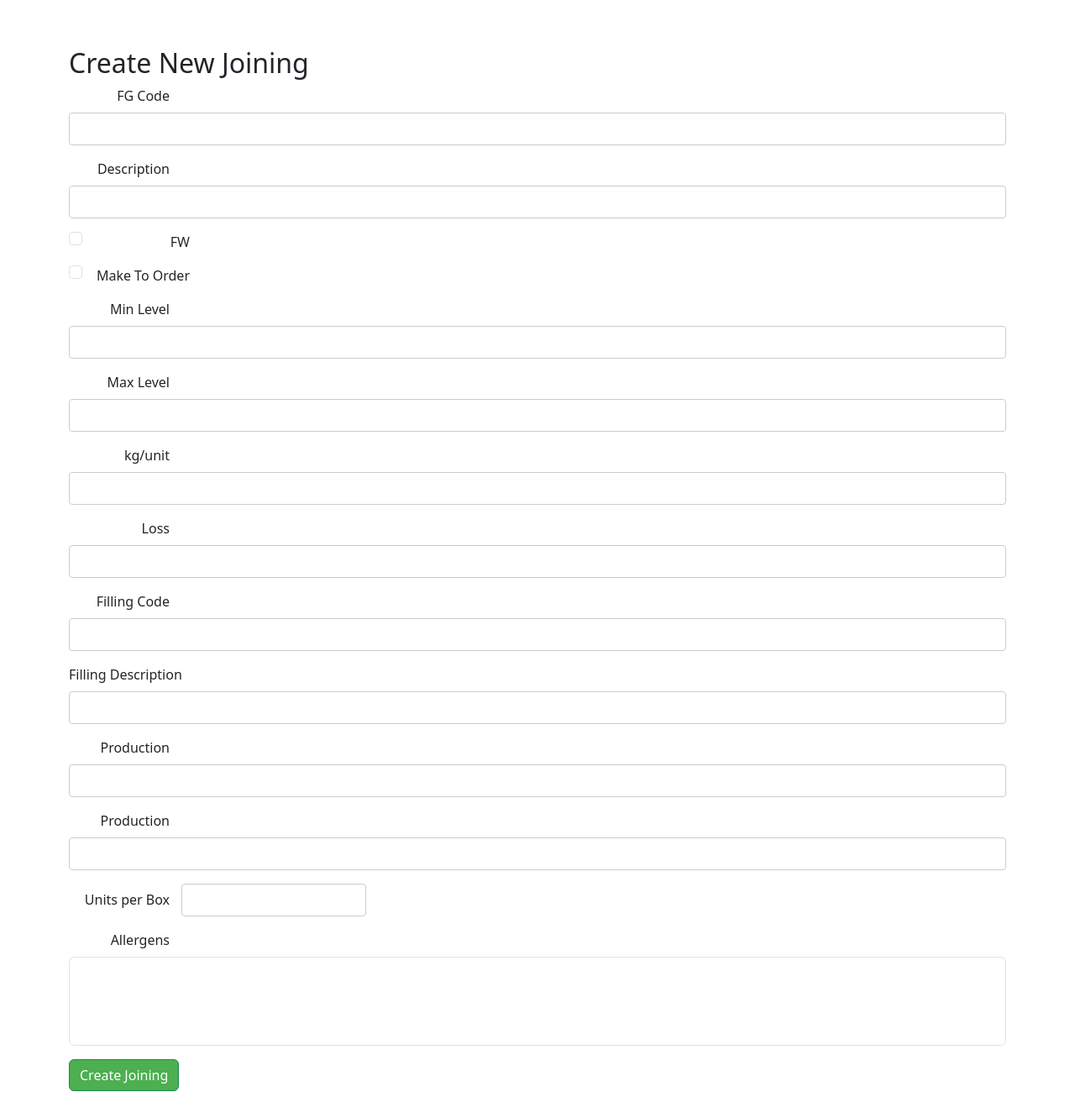
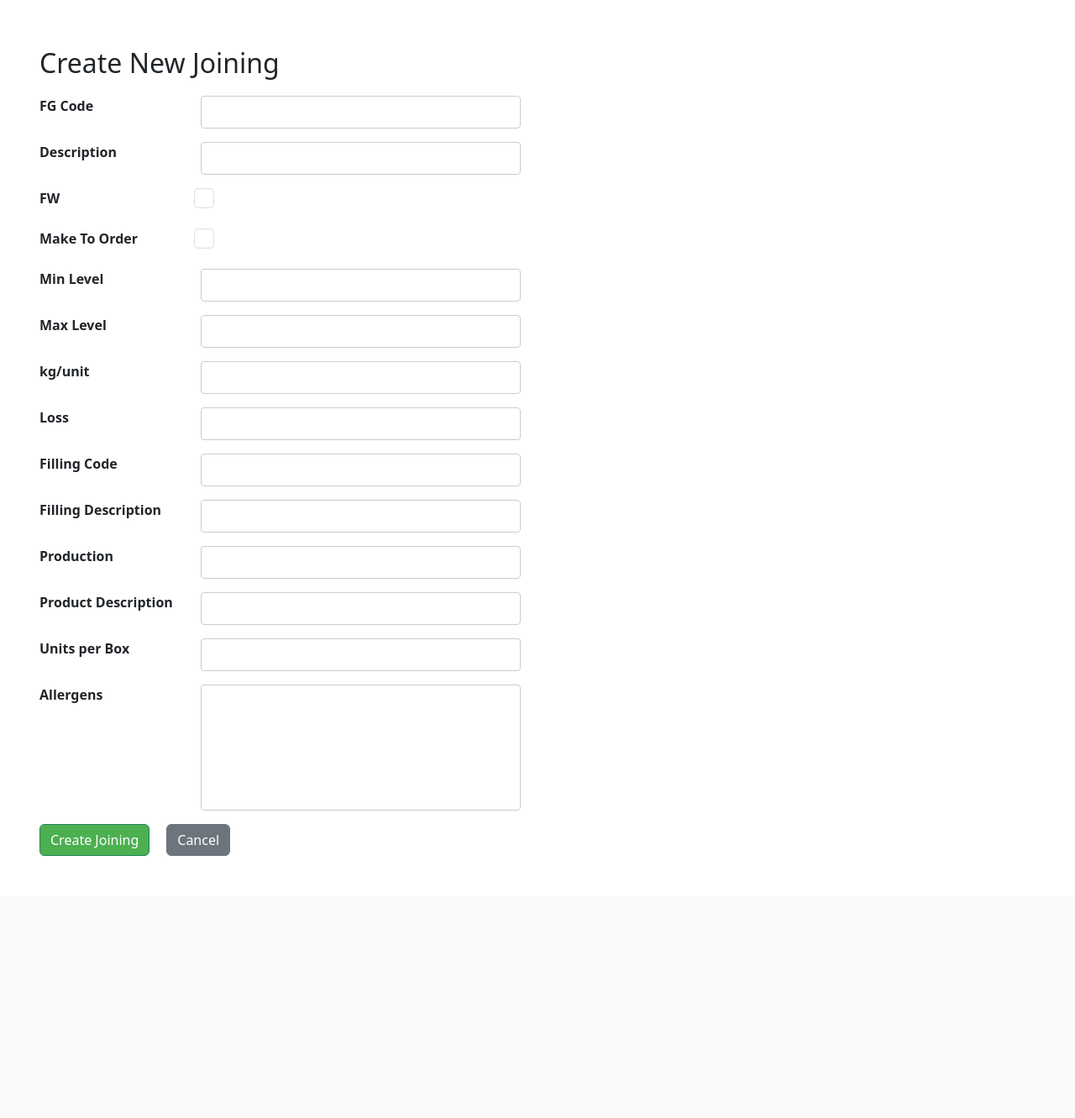
Before and after one commit to sanjaykhadka-german/GB-APP, a Flask app: page /joining_create in a window 1280 px wide. Shown: the part 128-1459 px from the top of the page at 84% size. After the commit the page ends 1147 px from the top, so only its background shows below. Run offline with Flask 3, Linux system fonts and the light colour scheme; lists and menus that the app fills with data are empty; parts of the project's set-up code (start-up, migrations or seed data) failed here and were passed over.

```diff
--- a/controllers/soh_controller.py
+++ b/controllers/soh_controller.py
@@ -33,6 +33,7 @@ def soh_upload():
 
         file = request.files['file']
         sheet_name = request.form.get('sheet_name', '').strip() or 'SOH'
+        form_week_commencing = request.form.get('week_commencing', '').strip()
 
         if file.filename == '':
             flash("No file selected!", "danger")
@@ -53,17 +54,13 @@ def soh_upload():
                 df = pd.read_csv(temp_path)
             else:
                 with pd.ExcelFile(temp_path) as excel_file:
-                    print("Available sheets:", excel_file.sheet_names)
+
                     if sheet_name not in excel_file.sheet_names:
                         flash(f"Sheet '{sheet_name}' not found in the Excel file. Available sheets: {', '.join(excel_file.sheet_names)}", "danger")
                         return render_template('soh/upload.html', current_page="soh")
                     df = pd.read_excel(excel_file, sheet_name=sheet_name)
 
             df.columns = df.columns.str.strip()
-
-            print("DataFrame columns:", df.columns.tolist())
-            print("Full DataFrame content:\n", df.to_string())
-            print("DataFrame sample data:", df.head().to_dict())
 
             required_columns = ['Week Commencing', 'FG Code', 'Description', 'Soh_dispatch_Box', 'Soh_dispatch_Unit', 'Soh_packing_Box', 'Soh_packing_Unit', 'Soh_total_Box', 'Soh_total_Unit']
             missing_columns = [col for col in required_columns if col not in df.columns]
@@ -74,6 +71,15 @@ def soh_upload():
             numeric_columns = ['Soh_dispatch_Box', 'Soh_dispatch_Unit', 'Soh_packing_Box', 'Soh_packing_Unit', 'Soh_total_Box', 'Soh_total_Unit']
             for col in numeric_columns:
                 df[col] = pd.to_numeric(df[col], errors='coerce').fillna(0.0)
+
+                # Parse form week_commencing if provided
+            form_week_commencing_date = None
+            if form_week_commencing:
+                try:
+                    form_week_commencing_date = datetime.strptime(form_week_commencing, '%d-%m-%Y').date()
+                except ValueError:
+                    flash(f"Invalid Week Commencing date format: {form_week_commencing}. Expected format: DD-MM-YYYY.", "danger")
+                    return render_template('soh/upload.html', current_page="soh")
 
             for _, row in df.iterrows():
                 print("Processing row:", row.to_dict())
@@ -86,7 +92,7 @@ def soh_upload():
                         if pd.notnull(value) and value != '':
                             return float(value)
                         return 0.0
-                    except (ValueError, TypeError) as e:
+                    except (ValueError, TypeError):
                         print(f"Error converting value '{value}' to float: {e}")
                         return 0.0
 
@@ -97,25 +103,29 @@ def soh_upload():
                 soh_total_boxes = safe_float(row['Soh_total_Box'])
                 soh_total_units = safe_float(row['Soh_total_Unit'])
 
-                # Handle week_commencing
-                week_commencing = None
-                if pd.notnull(row['Week Commencing']):
+                # Use form_week_commencing if provided, else parse from file
+                week_commencing = form_week_commencing_date
+                if not week_commencing and pd.notnull(row['Week Commencing']):
                     try:
                         week_commencing_val = row['Week Commencing']
                         if isinstance(week_commencing_val, pd.Timestamp):
-                            week_commencing_str = week_commencing_val.date()
+                            week_commencing = week_commencing_val.date()
                         else:
                             week_commencing_str = str(week_commencing_val).strip()
-                            try:
-                            # Try DD-MM-YYYY format first
-                                week_commencing = datetime.strptime(week_commencing_str, '%d-%m-%Y').date()
-                            except ValueError:
-                                week_commencing = pd.to_datetime(week_commencing_str).date()
+                            # try multiple date formats
+                            for fmt in ['%d-%m-%Y', '%Y-%m-%d', '%d/%m/%Y', '%Y/%m/%d']:
+                                try:
+                                    week_commencing = datetime.strptime(week_commencing_str, fmt).date()
+                                    break
+                                except ValueError:
+                                    continue
+                            else:
+                                flash(f"Invalid Week Commencing date format in file: {week_commencing_str}. Expected formats: DD-MM-YYYY, YYYY-MM-DD, DD/MM/YYYY, or YYYY/MM/DD.", "danger")
+                                continue
 
                     except (ValueError, TypeError) as e:
-                        print(f"Error converting Week Commencing '{row['Week Commencing']}' to date: {e}")
+                        flash(f"Error converting Week Commencing '{row['Week Commencing']}' to date: {str(e)}","danager")
 
-                        flash(f"Invalid Week Commencing date format: {row['Week Commencing']}. Expected format: DD-MM-YYYY or YYYY-MM-DD.", "danger")
                         continue
 
                 fg = Joining.query.filter_by(fg_code=fg_code).first()
@@ -131,9 +141,9 @@ def soh_upload():
                     packing_units
                 )
 
-                print(f"FG Code: {fg_code}, Dispatch Boxes: {dispatch_boxes}, Dispatch Units: {dispatch_units}, "
-                      f"Packing Boxes: {packing_boxes}, Packing Units: {packing_units}, "
-                      f"Total Boxes: {soh_total_boxes_calc}, Total Units: {soh_total_units_calc}")
+                # print(f"FG Code: {fg_code}, Dispatch Boxes: {dispatch_boxes}, Dispatch Units: {dispatch_units}, "
+                #       f"Packing Boxes: {packing_boxes}, Packing Units: {packing_units}, "
+                #       f"Total Boxes: {soh_total_boxes_calc}, Total Units: {soh_total_units_calc}")
 
                 with db.session.no_autoflush:
                     soh = SOH.query.filter_by(fg_code=fg_code, week_commencing=week_commencing).first()
@@ -179,7 +189,7 @@ def soh_upload():
                         success, message = update_packing_entry(
                             fg_code=fg_code,
                             description=description,
-                            packing_date=week_commencing, # date.today(), # packng_date is set to today
+                            packing_date=week_commencing,
                             special_order_kg=0.0,
                             avg_weight_per_unit=avg_weight_per_unit,
                             soh_requirement_units_week=0,
@@ -187,12 +197,6 @@ def soh_upload():
                             week_commencing=week_commencing
                         )
                         if success:
-                            # update the production entry
-                            # update_production_entry(
-                            #     packing.packing_date, joining.filling_code, joining)
-                            print(f"Updated Packing for {fg_code}: {message}")
-                        else:
-                            print(f"Failed to update Packing for {fg_code}: {message}")
                             flash(message, "warning")
 
             flash("SOH data uploaded and updated successfully!", "success")
@@ -211,7 +215,7 @@ def soh_upload():
                 except PermissionError as e:
                     print(f"Warning: Could not delete temporary file {temp_path}: {e}")
 
-        return redirect(url_for('soh.soh_list'))
+        #return redirect(url_for('soh.soh_list'))
 
     return render_template('soh/upload.html', current_page="soh")
 
@@ -235,7 +239,7 @@ def soh_list():
         if search_week_commencing:
             try:
                 week_commencing_date = datetime.strptime(search_week_commencing, '%Y-%m-%d').date()
-                sohs_query = sohs_query.filter((SOH.week_commencing == week_commencing_date) | (SOH.week_commencing.is_(None)))
+                sohs_query = sohs_query.filter(SOH.week_commencing == week_commencing_date)
             except ValueError as e:
                 flash(f"Invalid Week Commencing date format: {str(e)}", "danger")
                 #return redirect(request.url)
@@ -251,10 +255,8 @@ def soh_list():
         sohs = sohs_query.all()
 
         for soh in sohs:
-            if soh.week_commencing:
-                soh.week_commencing = soh.week_commencing.strftime('%d-%m-%Y')
-            if soh.edit_date:
-                soh.edit_date = soh.edit_date.strftime('%d-%m-%Y %H:%M:%S')
+            soh.week_commencing_str = soh.week_commencing.strftime('%d-%m-%Y') if soh.week_commencing else ''
+            soh.edit_date_str = soh.edit_date.strftime('%d-%m-%Y %H:%M:%S') if soh.edit_date else ''
 
     except Exception as e:
         flash(f"Error fetching SOH list: {str(e)}", "danger")
@@ -368,9 +370,9 @@ def soh_edit(id):
             if week_commencing:
                 try:
                     try:
+                        week_commencing_date = datetime.strptime(week_commencing, '%Y-%m-%d').date()
+                    except ValueError:
                         week_commencing_date = datetime.strptime(week_commencing, '%d-%m-%Y').date()
-                    except ValueError:
-                        week_commencing_date = datetime.strptime(week_commencing, '%Y-%m-%d').date()
                 except ValueError as e:
                     flash(f"Invalid Week Commencing date format: {str(e)}", "danger")
                     return redirect(request.url)
@@ -387,7 +389,7 @@ def soh_edit(id):
             )
 
             soh.fg_code = fg_code
-            soh.week_commencing = week_commencing_date  # Second column
+            soh.week_commencing = week_commencing_date
             soh.description = description
             soh.soh_dispatch_boxes = soh_dispatch_boxes
             soh.soh_dispatch_units = soh_dispatch_units
@@ -421,9 +423,8 @@ def soh_edit(id):
             flash(f"Error updating SOH entry: {str(e)}", "danger")
             return redirect(request.url)
 
-    soh.week_commencing = soh.week_commencing.strftime('%d-%m-%Y') if soh.week_commencing else ''
-
-    soh.edit_date = soh.edit_date.strftime('%d-%m-%Y %H:%M:%S') if soh.edit_date else ''
+    # Format edit_date for display, keep week_commencing as datetime.date
+    soh.edit_date_str = soh.edit_date.strftime('%d-%m-%Y %H:%M:%S') if soh.edit_date else ''
 
     return render_template('soh/edit.html', soh=soh, current_page="soh")
 
--- a/templates/joining/create.html
+++ b/templates/joining/create.html
@@ -4,6 +4,7 @@
 <div class="container mt-4">
     <h2>Create New Joining</h2>
 
+    <div class="form-container">
         <form method="POST" action="{{ url_for('joining.joining_create') }}">
             {% with messages = get_flashed_messages(with_categories=true) %}
             {% if messages %}
@@ -16,81 +17,151 @@
             {% endif %}
             {% endwith %}
 
-        <div class="mb-3">
+            <div class="form-group mb-3">
                 <label for="fg_code" class="form-label">FG Code</label>
-            <input type="text" class="form-control" id="fg_code" name="fg_code" required>
+                <input type="text" class="form-input" id="fg_code" name="fg_code" value="{{ request.args.get('fg_code', '') }}" required>
             </div>
 
-        <div class="mb-3">
+            <div class="form-group mb-3">
                 <label for="description" class="form-label">Description</label>
-            <input type="text" class="form-control" id="description" name="description">
+                <input type="text" class="form-input" id="description" name="description">
             </div>
 
-        <div class="mb-3 form-check">
+            <div class="form-group mb-3">
+                <label for="fw" class="form-label">FW</label>
+                <div class="form-check">
                     <input type="checkbox" class="form-check-input" id="fw" name="fw">
-            <label for="fw" class="form-check-label">FW</label>
+                </div>
             </div>
 
-        <div class="mb-3 form-check">
+            <div class="form-group mb-3">
+                <label for="make_to_order" class="form-label">Make To Order</label>
+                <div class="form-check">
                     <input type="checkbox" class="form-check-input" id="make_to_order" name="make_to_order">
-            <label for="make_to_order" class="form-check-label">Make To Order</label>
+                </div>
             </div>
 
-        <div class="mb-3">
+            <div class="form-group mb-3">
                 <label for="min_level" class="form-label">Min Level</label>
-            <input type="number" step="0.01" class="form-control" id="min_level" name="min_level">
+                <input type="number" step="0.01" class="form-input" id="min_level" name="min_level">
             </div>
 
-        <div class="mb-3">
+            <div class="form-group mb-3">
                 <label for="max_level" class="form-label">Max Level</label>
-            <input type="number" step="0.01" class="form-control" id="max_level" name="max_level">
+                <input type="number" step="0.01" class="form-input" id="max_level" name="max_level">
             </div>
 
-        <div class="mb-3">
+            <div class="form-group mb-3">
                 <label for="kg_per_unit" class="form-label">kg/unit</label>
-            <input type="number" step="0.01" class="form-control" id="kg_per_unit" name="kg_per_unit">
+                <input type="number" step="0.01" class="form-input" id="kg_per_unit" name="kg_per_unit">
             </div>
 
-        <div class="mb-3">
+            <div class="form-group mb-3">
                 <label for="loss" class="form-label">Loss</label>
-            <input type="number" step="0.01" class="form-control" id="loss" name="loss">
+                <input type="number" step="0.01" class="form-input" id="loss" name="loss">
             </div>
 
-        <div class="mb-3">
+            <div class="form-group mb-3">
                 <label for="filling_code" class="form-label">Filling Code</label>
-            <input type="text" class="form-control" id="filling_code" name="filling_code">
+                <input type="text" class="form-input" id="filling_code" name="filling_code">
             </div>
 
-        <div class="mb-3">
+            <div class="form-group mb-3">
                 <label for="filling_description" class="form-label">Filling Description</label>
-            <input type="text" class="form-control" id="filling_description" name="filling_description">
+                <input type="text" class="form-input" id="filling_description" name="filling_description">
             </div>
 
-        <div class="mb-3">
+            <div class="form-group mb-3">
                 <label for="production" class="form-label">Production</label>
-            <input type="text" class="form-control" id="production" name="production">
+                <input type="text" class="form-input" id="production" name="production">
             </div>
 
-        <div class="mb-3">
-            <label for="production_description" class="form-label">Production</label>
-            <input type="text" class="form-control" id="production_description" name="production_description">
+            <div class="form-group mb-3">
+                <label for="product_description" class="form-label">Product Description</label>
+                <input type="text" class="form-input" id="product_description" name="product_description">
             </div>
 
-        <div class="mb-3">
-            <label for="units_per_bag">Units per Box</label>
-            <input type="number" name="units_per_bag" id="units_per_bag" value="{{ joining.units_per_bag if joining else '' }}" step="any">
+            <div class="form-group mb-3">
+                <label for="units_per_bag" class="form-label">Units per Box</label>
+                <input type="number" step="any" class="form-input" id="units_per_bag" name="units_per_bag">
             </div>
 
-        <div class="mb-3">
+            <div class="form-group mb-3">
                 <label for="allergens" class="form-label">Allergens</label>
-            <select class="form-control" id="allergens" name="allergens" multiple>
+                <select class="form-input" id="allergens" name="allergens" multiple>
                     {% for allergen in all_allergens %}
                         <option value="{{ allergen.allergens_id }}">{{ allergen.name }}</option>
                     {% endfor %}
                 </select>
             </div>
 
+            <div class="form-group mb-3">
                 <button type="submit" class="btn btn-success">Create Joining</button>
+                <a href="{{ url_for('joining.joining_list') }}" class="btn btn-secondary">Cancel</a>
+            </div>
         </form>
     </div>
+</div>
+
+<style>
+    .container {
+        width: 100%;
+        max-width: 100%; /* Override Bootstrap's default max-width */
+        padding: 0 15px;
+        margin: 0 auto;
+    }
+    .form-container {
+        width: 50%; /* Form takes up the left half of the screen */
+        float: left; /* Align form to the left */
+        padding-right: 20px; /* Space between form and right side */
+        box-sizing: border-box;
+    }
+    .form-group {
+        display: flex;
+        align-items: flex-start; /* Align items to top for better checkbox alignment */
+        margin-bottom: 1rem;
+    }
+    .form-label {
+        width: 30%; /* Fixed width for labels */
+        text-align: left;
+        padding-right: 10px; /* Space between label and input */
+        box-sizing: border-box;
+        font-weight: bold;
+    }
+    .form-input {
+        width: 70%; /* Inputs take remaining space */
+        box-sizing: border-box;
+    }
+    .form-check {
+        width: 70%; /* Match input width for consistency */
+        display: flex;
+        align-items: center;
+    }
+    .form-check-input {
+        width: 20px; /* Fixed size for checkboxes */
+        height: 20px; /* Increase size for visibility */
+        margin: 0; /* Remove default margin */
+        transform: scale(1.2); /* Slightly enlarge checkbox */
+    }
+    .form-input#allergens {
+        height: 150px; /* Fixed height for multi-select */
+        overflow-y: auto;
+    }
+    .btn {
+        margin-right: 10px; /* Space between buttons */
+    }
+    .alert {
+        width: 100%;
+        margin-bottom: 1rem;
+    }
+    h2 {
+        margin-bottom: 20px;
+    }
+    /* Clearfix to prevent layout issues with float */
+    .container::after {
+        content: "";
+        display: table;
+        clear: both;
+    }
+</style>
 {% endblock %}
--- a/templates/joining/list.html
+++ b/templates/joining/list.html
@@ -172,7 +172,7 @@
         width: 4%;
     }
     .col-min-level, .col-max-level, .col-kg-unit, .col-loss {
-        width: 6%;
+        width: 7%;
     }
     .col-filling-code, .col-filling-description, .col-production {
         width: 10%;
--- a/templates/soh/edit.html
+++ b/templates/soh/edit.html
@@ -6,6 +6,7 @@
         <div class="form-group">
             <label for="week_commencing">Week Commencing</label>
             <input type="date" class="form-control" id="week_commencing" name="week_commencing" value="{{ soh.week_commencing | format_date if soh.week_commencing else '' }}">
+
         </div>
         <div class="form-group">
             <label for="fg_code">FG Code</label>
@@ -32,7 +33,8 @@
             <input type="number" step="0.01" class="form-control" id="soh_packing_units" name="soh_packing_units" value="{{ soh.soh_packing_units }}">
         </div>
         <div class="form-group">
-            <label for="date_time">Edit Date</label>
+            <label for="edit_date">Edit Date</label>
+            <input type="text" class="form-control" id="edit_date" name="edit_date" value="{{ soh.edit_date_str }}" readonly>
         </div>
         <button type="submit" class="btn btn-primary">Update SOH</button>
         <a href="{{ url_for('soh.soh_list') }}" class="btn btn-secondary">Cancel</a>
--- a/templates/soh/upload.html
+++ b/templates/soh/upload.html
@@ -25,10 +25,6 @@
             <label for="sheet_name">Excel Sheet Name (if applicable)</label>
             <input type="text" class="form-control" id="sheet_name" name="sheet_name" placeholder="e.g., SOH">
         </div>
-        <div class="form-group">
-            <label for="week_commencing">Week Commencing (optional, overrides file data)</label>
-            <input type="date" class="form-control" id="week_commencing" name="week_commencing">
-        </div>
         <button type="submit" class="btn btn-primary">Upload</button>
     </form>
 </div>
```
Also changed, not shown: templates/soh/list.html (+152 -86 lines), 1 other file. Lines whose indentation alone changed are shown as unchanged.
